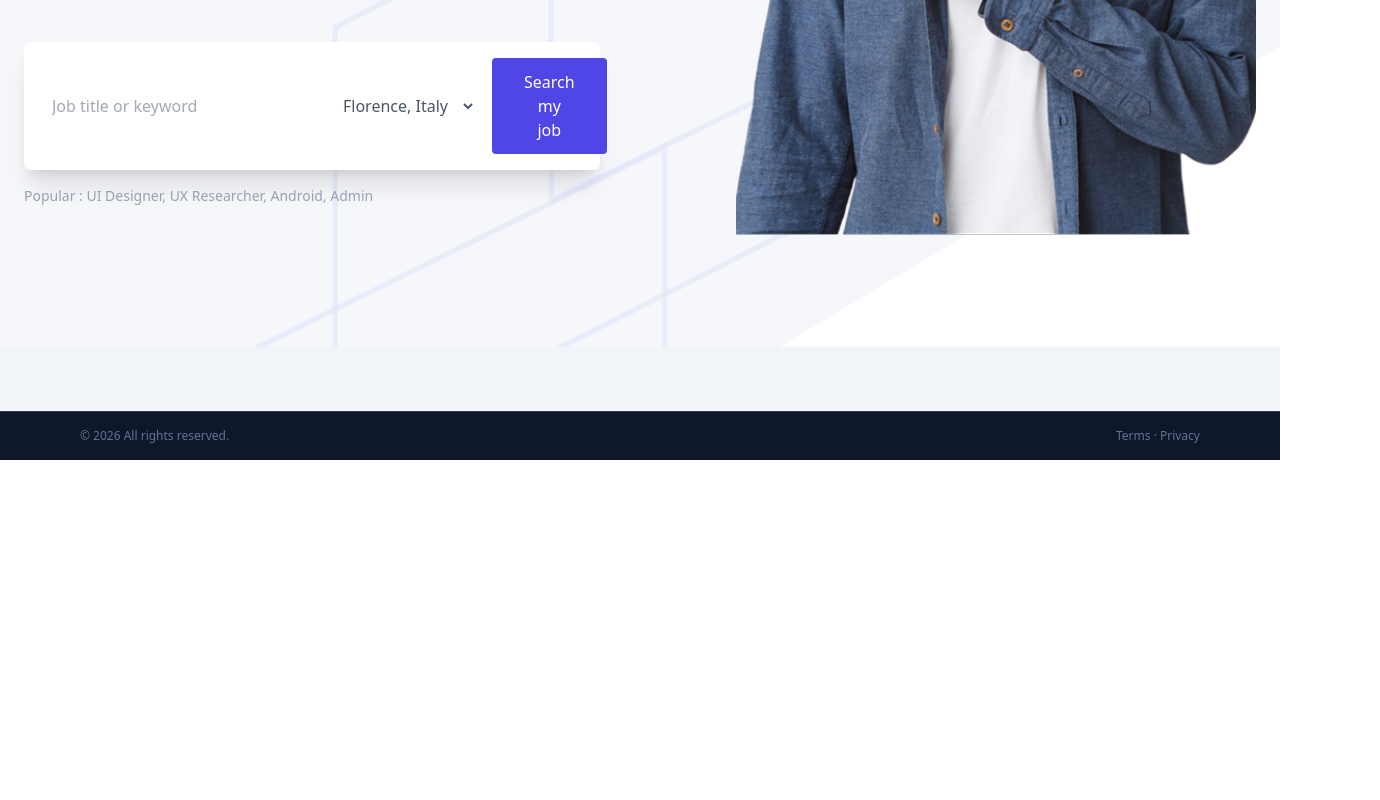
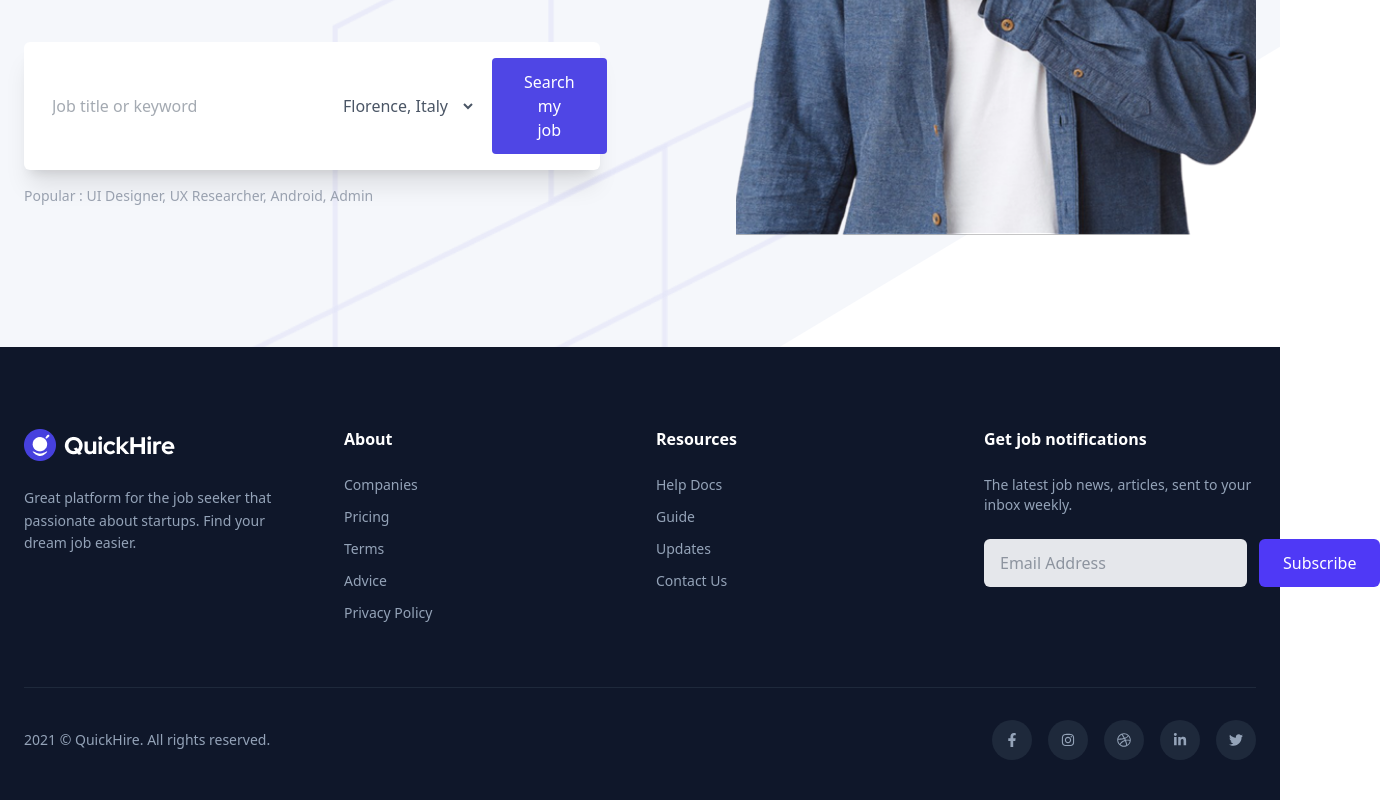
Before and after one commit to MohammadJewelRana/quick-hire, a Next.js app in the folder quickHire-client/: page / in a window 1280 px wide. Shown: the part 627-1427 px from the top of the page, 1380 px wide, since content can reach past the window. Before the commit the page ends 1087 px from the top, so only its background shows below. Built offline with nearby package versions, Linux system fonts and the light colour scheme.

Commit message:
footer designed

```diff
--- a/quickHire-client/app/components/nav&footer/Footer.tsx
+++ b/quickHire-client/app/components/nav&footer/Footer.tsx
@@ -1,16 +1,124 @@
-import React from "react";
+"use client";
+
+import Link from "next/link";
+import Image from "next/image";
+import {
+  FaFacebookF,
+  FaInstagram,
+  FaDribbble,
+  FaLinkedinIn,
+  FaTwitter,
+} from "react-icons/fa";
 
 const Footer = () => {
   return (
-    <footer className="bg-slate-900 text-slate-300 mt-16">
+    <footer className="bg-[#0F172A] text-[#94A3B8] pt-20 pb-10">
+      <div className="max-w-7xl mx-auto px-6">
+        <div className="grid grid-cols-1 gap-12 lg:grid-cols-4">
+          <div className="lg:col-span-1">
+            <div className="mb-6">
+              <Image
+                src="/images/logos/logo2.png"
+                alt="logo"
+                width={140}
+                height={40}
+                className="h-9 w-auto"
+              />
+            </div>
+            <p className="leading-relaxed text-sm">
+              Great platform for the job seeker that passionate about startups.
+              Find your dream job easier.
+            </p>
+          </div>
 
+          <div className="grid grid-cols-2 gap-8 lg:col-span-2">
+            {/* About */}
+            <div>
+              <h3 className="text-white font-semibold mb-6">About</h3>
+              <ul className="space-y-3 text-sm">
+                <li>
+                  <Link href="#">Companies</Link>
+                </li>
+                <li>
+                  <Link href="#">Pricing</Link>
+                </li>
+                <li>
+                  <Link href="#">Terms</Link>
+                </li>
+                <li>
+                  <Link href="#">Advice</Link>
+                </li>
+                <li>
+                  <Link href="#">Privacy Policy</Link>
+                </li>
+              </ul>
+            </div>
 
-      <div className="border-t border-slate-700">
-        <div className="max-w-6xl mx-auto px-4 py-4 flex items-center justify-between text-xs text-slate-500">
-          <span>
-            © {new Date().getFullYear()}   All rights reserved.
-          </span>
-          <span>Terms · Privacy</span>
+            {/* Resources */}
+            <div>
+              <h3 className="text-white font-semibold mb-6">Resources</h3>
+              <ul className="space-y-3 text-sm">
+                <li>
+                  <Link href="#">Help Docs</Link>
+                </li>
+                <li>
+                  <Link href="#">Guide</Link>
+                </li>
+                <li>
+                  <Link href="#">Updates</Link>
+                </li>
+                <li>
+                  <Link href="#">Contact Us</Link>
+                </li>
+              </ul>
+            </div>
+          </div>
+
+          {/* 3️ Newsletter  */}
+          <div className="lg:col-span-1">
+            <h3 className="text-white font-semibold mb-6">
+              Get job notifications
+            </h3>
+
+            <p className="mb-6 text-sm">
+              The latest job news, articles, sent to your inbox weekly.
+            </p>
+
+            <div className="flex flex-col sm:flex-row gap-3">
+              <input
+                type="email"
+                placeholder="Email Address"
+                className="flex-1 px-4 py-3 bg-gray-200 text-gray-700 outline-none rounded-md"
+              />
+              <button className="bg-indigo-600 text-white px-6 py-3 rounded-md hover:bg-indigo-700 transition">
+                Subscribe
+              </button>
+            </div>
+          </div>
+        </div>
+
+        {/* Divider */}
+        <div className="border-t border-[#1E293B] mt-16 pt-8 flex flex-col md:flex-row items-center justify-between gap-6">
+          <p className="text-sm text-center md:text-left">
+            2021 © QuickHire. All rights reserved.
+          </p>
+
+          <div className="flex items-center gap-4">
+            {[
+              FaFacebookF,
+              FaInstagram,
+              FaDribbble,
+              FaLinkedinIn,
+              FaTwitter,
+            ].map((Icon, i) => (
+              <div
+                key={i}
+                className="w-10 h-10 bg-[#1E293B] flex items-center justify-center rounded-full text-[#94A3B8] hover:bg-indigo-600 hover:text-white transition cursor-pointer"
+              >
+                <Icon size={14} />
+              </div>
+            ))}
+          </div>
         </div>
       </div>
     </footer>
```
Also changed, not shown: quickHire-client/public/images/logos/logo2.png (added).
